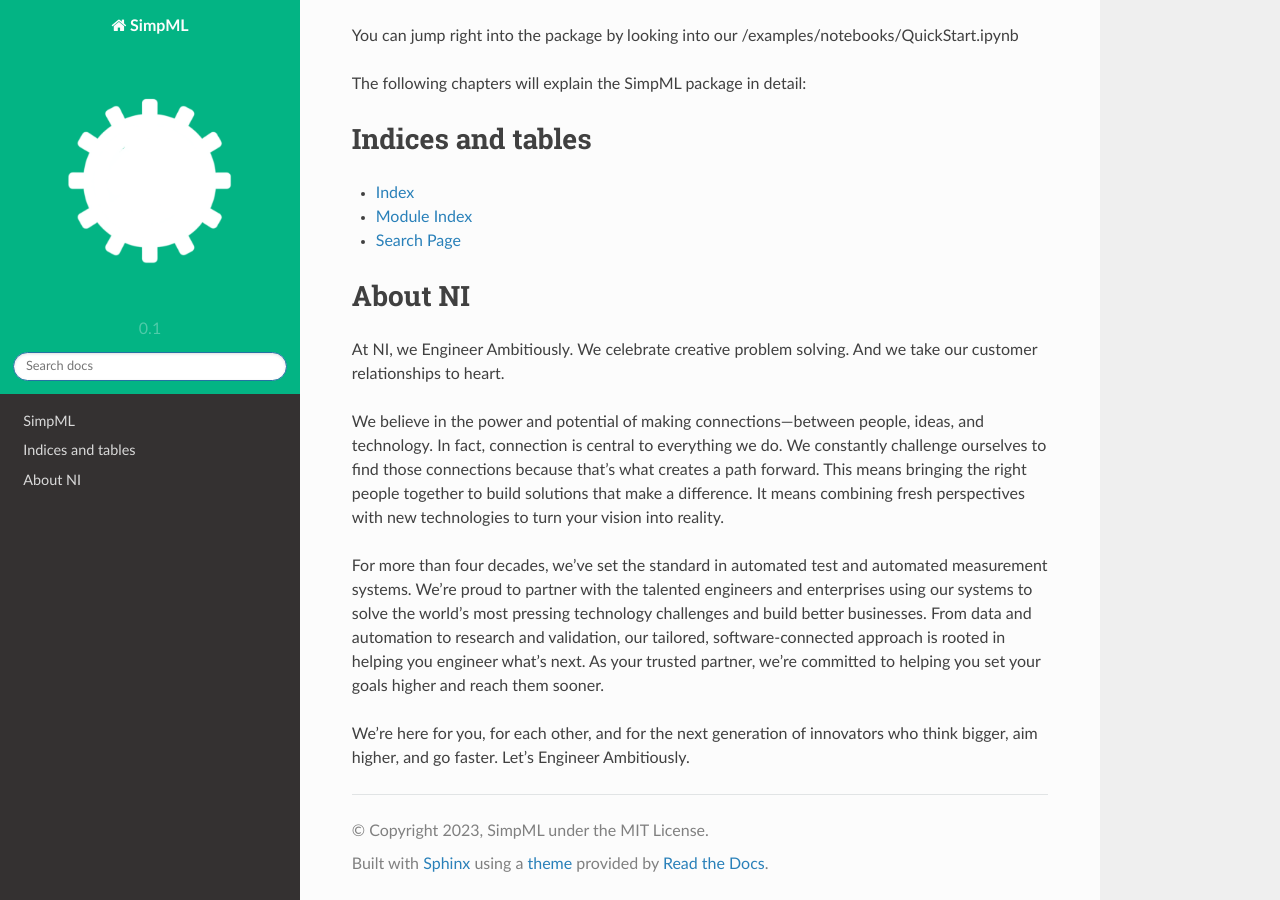
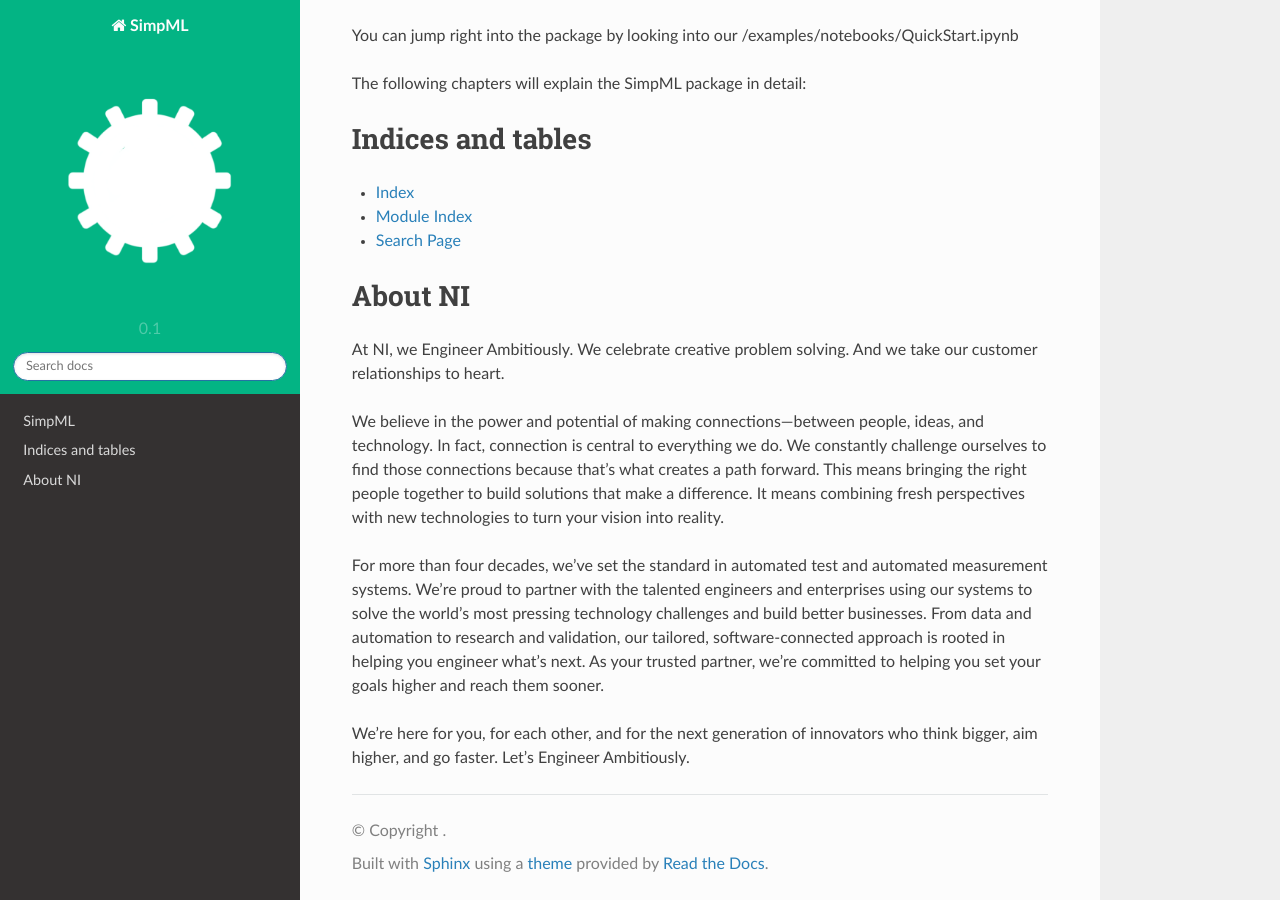
Before and after one commit to SimpML/SimpML, a Sphinx documentation site: the page built from docs/source/index.rst, in a window 1280 px wide and 900 px high, scrolled down 728 px. Built offline with Sphinx 7.4.7 and the Read the Docs theme 2.0.0, drawn with Linux system fonts in a browser that asks for light colours; pages that are not in the unit, such as notebooks, are missing from menus.

Commit message:
Update conf.py

```diff
--- a/docs/source/conf.py
+++ b/docs/source/conf.py
@@ -24,7 +24,6 @@ import simpml
 # -- Project information -----------------------------------------------------
 
 project = "SimpML"
-copyright = "2023, SimpML under the MIT License"
 author = "Miriam Horovicz, Roni Goldschmidt"
 version = "0.1"
 release = version
```
